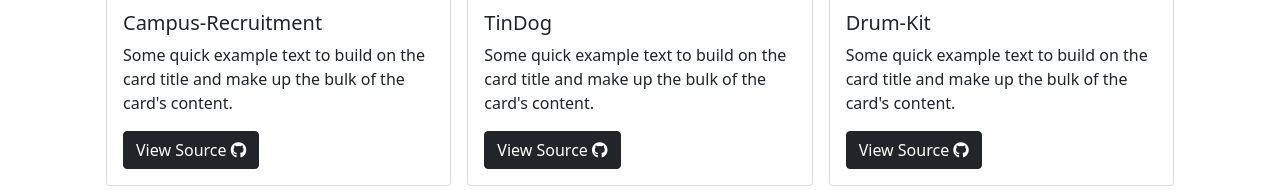
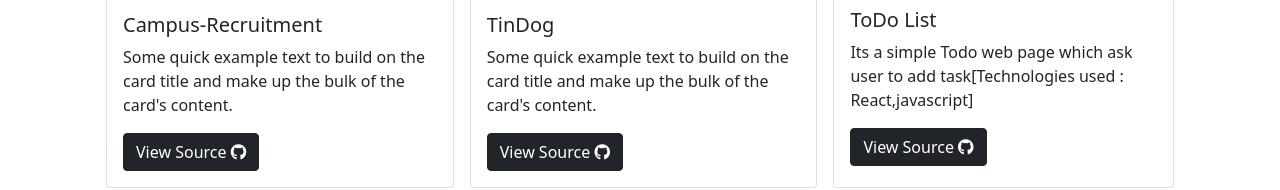
Before and after one commit to mayank0803/PortFolio, a plain HTML site: page index.html in a window 1280 px wide. Shown: the part 1006-1196 px from the top of the page. Drawn offline with nearby package versions, Linux system fonts and the light colour scheme.

Commit message:
Update index.html

```diff
--- a/index.html
+++ b/index.html
@@ -108,9 +108,8 @@
         <div class="card mb-4">
             <img src="https://images.unsplash.com/photo-1461784121038-f088ca1e7714?ixid=MnwxMjA3fDB8MHxzZWFyY2h8Mnx8ZHJ1bSUyMGtpdHxlbnwwfDB8MHx8&ixlib=rb-1.2.1&auto=format&fit=crop&w=500&q=60" class="card-img-top" alt="img">
             <div class="card-body">
-              <h5 class="card-title">Drum-Kit</h5>
-              <p class="card-text">Some quick example text to build on the card title and make
-                  up the bulk of the card's content.</p>
+              <h5 class="card-title">ToDo List</h5>
+              <p class="card-text">Its a simple Todo web page which ask user to add task[Technologies used : React,javascript]</p>
               <a href="https://github.com/mayank0803/Drum-Kit" class="btn btn-dark">View Source <i class="fab fa-github"></i></a>
             </div>
         </div>
```
